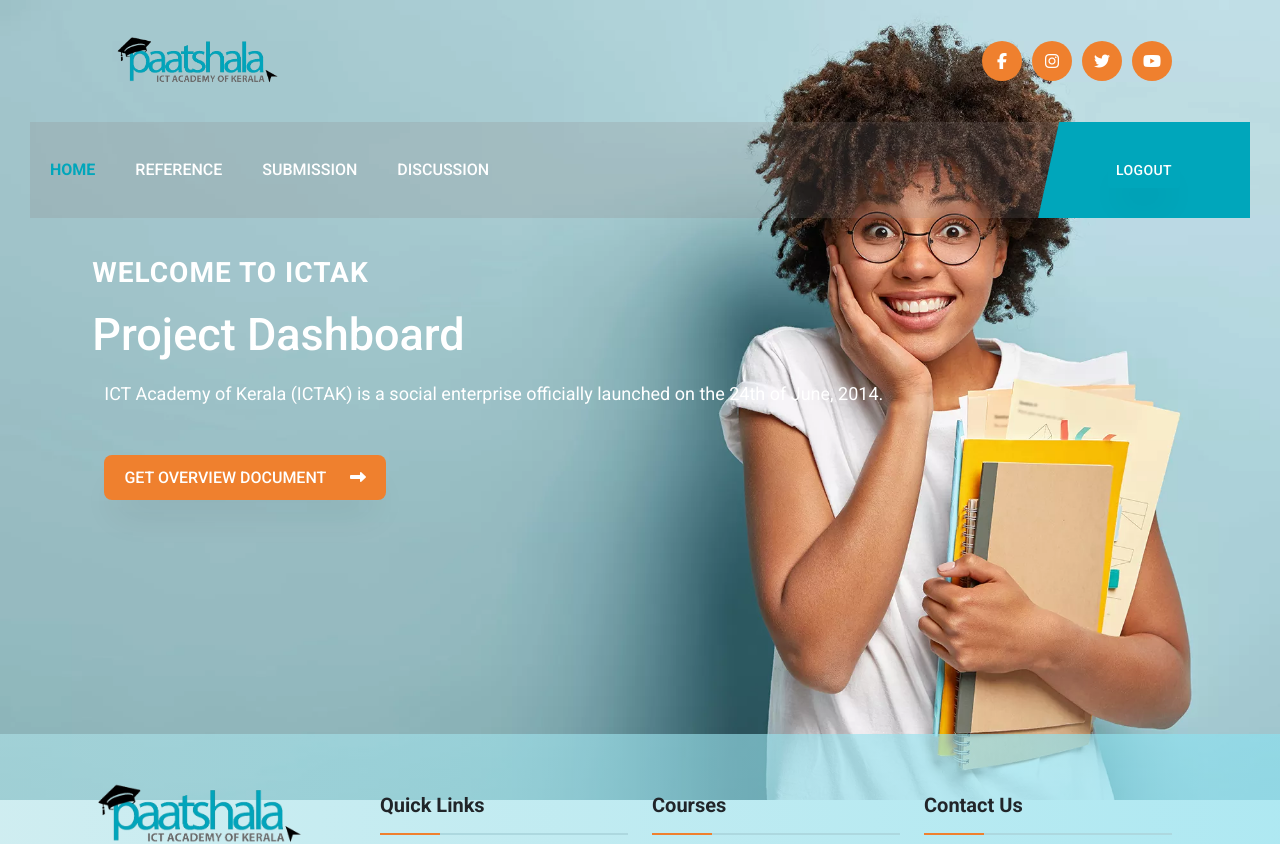
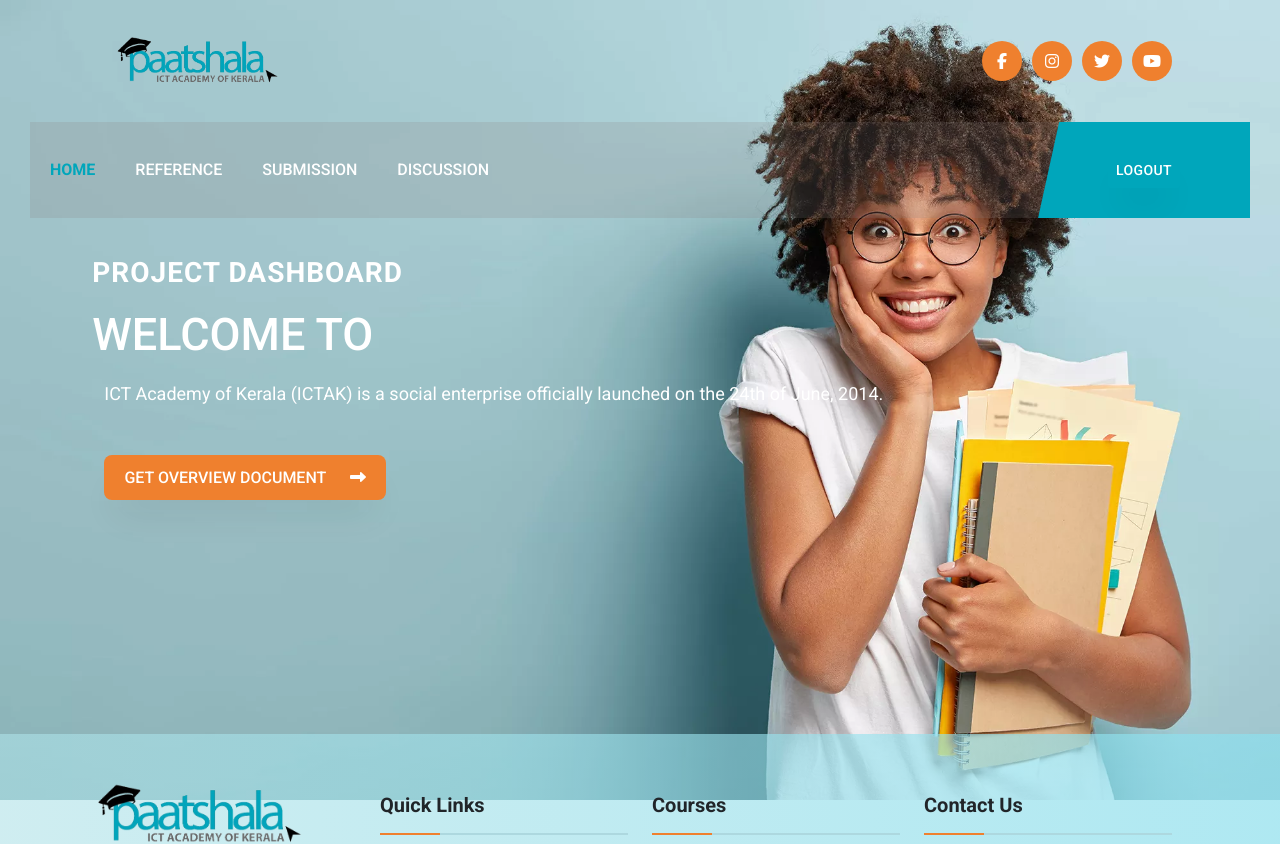
Before and after one commit to VeenaV12/ICTAK_Internship_Portal_Client, a React (Vite) app: page /project in a window 1280 px wide. Shown: the top 844 px of the page. Built offline with nearby package versions, Linux system fonts and the light colour scheme; no server answers; sample sign-in values are in the browser's storage.

Commit message:
project name

```diff
--- a/src/components/home1/hero/Hero.jsx
+++ b/src/components/home1/hero/Hero.jsx
@@ -5,6 +5,7 @@ import "./Hero.css";
 
 const Hero = () => {
   const [pdfLink, setPdfLink] = useState(null);
+  const [projectName, setProjectName] = useState("")
 
   useEffect(() => {
     fetchProject();
@@ -19,7 +20,8 @@ const Hero = () => {
             }
         });
         console.log(response.data.pdf)
-        setPdfLink(response.data.pdf);
+        setPdfLink(response.data.pdf)
+        setProjectName(response.data.projectName)
     } catch (error) {
         console.error('Error fetching project data:', error);
     }
@@ -61,7 +63,7 @@ const handleDownload = () => {
       <section className='hero'>
         <div className='container'>
           <div className='row'>
-            <Heading subtitle='WELCOME TO ICTAK' title='Project Dashboard' />
+          <Heading title={`WELCOME TO ${projectName.toUpperCase()}`} subtitle='Project Dashboard' />
             <p>ICT Academy of Kerala (ICTAK) is a social enterprise officially launched on the 24th of June, 2014.</p>
             <div className='button'>
               <button className='primary-btn' onClick={handleDownload}>
```
